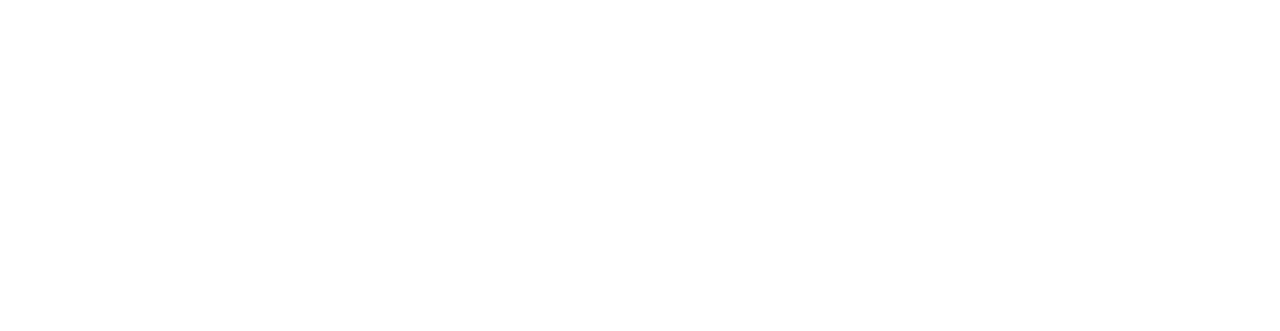
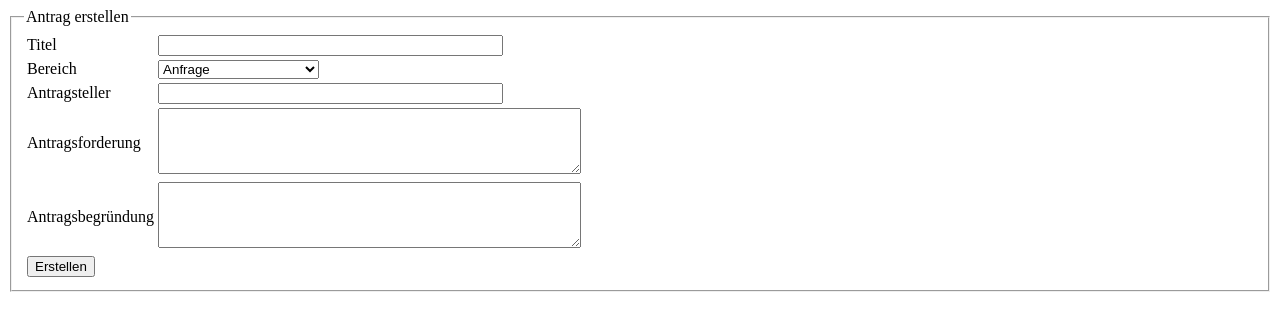
Before and after one commit to PPOE/antragsformular, a PHP site: page / in a window 1280 px wide. Before the commit the part shown is empty. Shown: the top 331 px of the page. Run offline with PHP 8.4, Linux system fonts and the light colour scheme; a stand-in replaces the project's code that opens the database connection.

Commit message:
sample form

```diff
--- /dev/null
+++ b/stmk/form.php
@@ -0,0 +1,40 @@
+<!DOCTYPE html>
+<html>
+<head>
+    <title>Antrag erstellen</title>
+    <meta charset="UTF-8" />
+</head>
+<body>
+<fieldset><legend>Antrag erstellen</legend>
+<form action="addHaltestelle.php" method="post">
+    <table>
+    <tr><td>Titel</td><td>
+        <input type="text" size="40" name="titel">
+    </td></tr>
+    <tr><td>Bereich</td><td>
+        <select name="bereich">
+          <option value="Anfrage">Anfrage</option>
+          <option value="Antrag">Antrag</option>
+          <option value="EDV-Verwaltung">&raquo; EDV-Verwaltung</option>
+          <option value="Terminverwaltung">&raquo; Terminverwaltung</option>
+          <option value="Mitarbeiterverwaltung">&raquo; Mitarbeiterverwaltung</option>
+          <option value="Finanzgebarung">&raquo; Finanzgebarung</option>
+        </select>
+    </td></tr>
+    <tr><td>Antragsteller</td><td>
+        <input type="text" size="40" name="antragsteller">
+    </td></tr>
+    <tr><td>Antragsforderung</td><td>
+        <textarea rows="4" cols="50" name="antragsforderung"></textarea>
+    </td></tr>
+    <tr><td>Antragsbegr&uuml;ndung</td><td>
+        <textarea rows="4" cols="50" name="antragsbegründung"></textarea>
+    </td></tr>
+    <tr><td>
+            <input type="submit" name="submit" value="Erstellen">
+    </td></tr>
+    </table>
+</form>
+</fieldset>
+</body>
+</html>
--- a/stmk/index.php
+++ b/stmk/index.php
@@ -1,6 +1,6 @@
 <?php
 	require_once('../bot/mediawikibot.class.php');
-	require_once('../bot/config.php')
+	require_once('../bot/config.php');
 
-
+	require_once('./form.php');
 ?>
```
